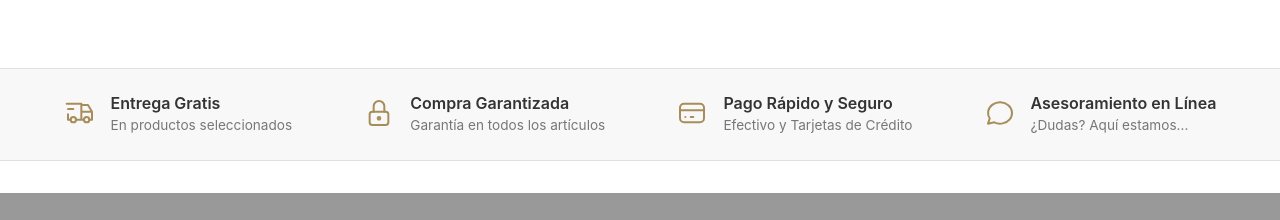
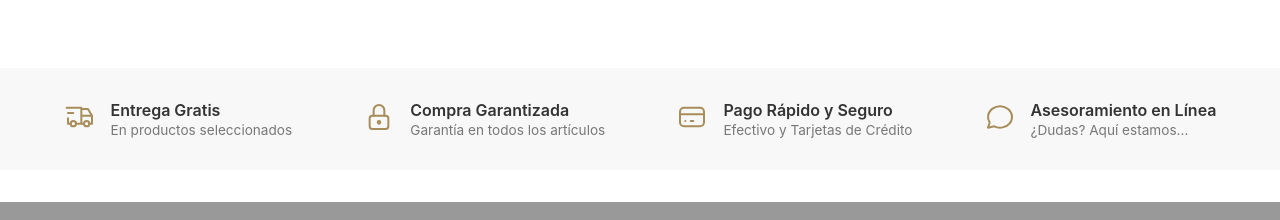
Before and after one commit to Javiermu97/impattopyproyect, a Next.js app: page / in a window 1280 px wide. Shown: the part 1240-1460 px from the top of the page. Built offline with nearby package versions, Linux system fonts and the light colour scheme; no server answers; the database is empty.

Commit message:
Primer commit

```diff
--- a/app/components/InfoBanner.tsx
+++ b/app/components/InfoBanner.tsx
@@ -38,48 +38,40 @@ const InfoBanner = () => {
       ref={bannerRef}
       className={`info-banner-section ${isBannerVisible ? 'visible' : ''}`}
     >
+      {/* ===== ESTE ES EL DIV ADICIONAL QUE SOLUCIONA EL PROBLEMA ===== */}
+      <div className="info-banner-content-wrapper">
         <div className="info-banner-container">
-        {/* 2. Item 1: Entrega Gratis (actualizado) */}
+          {/* Item 1: Entrega Gratis */}
           <div className="info-banner-item">
-          <div className="info-icon">
-            <TbTruckDelivery />
-          </div>
+            <div className="info-icon"><TbTruckDelivery /></div>
             <div className="info-text">
               <h3>Entrega Gratis</h3>
               <p>En productos seleccionados</p>
             </div>
           </div>
-
-        {/* 3. Item 2: Compra Garantizada (actualizado) */}
+          {/* Item 2: Compra Garantizada */}
           <div className="info-banner-item">
-          <div className="info-icon">
-            <TbLock />
-          </div>
+            <div className="info-icon"><TbLock /></div>
             <div className="info-text">
               <h3>Compra Garantizada</h3>
               <p>Garantía en todos los artículos</p>
             </div>
           </div>
-
-        {/* 4. Item 3: Pago Rápido y Seguro (actualizado) */}
+          {/* Item 3: Pago Rápido y Seguro */}
           <div className="info-banner-item">
-          <div className="info-icon">
-            <TbCreditCard />
-          </div>
+            <div className="info-icon"><TbCreditCard /></div>
             <div className="info-text">
               <h3>Pago Rápido y Seguro</h3>
               <p>Efectivo y Tarjetas de Crédito</p>
             </div>
           </div>
-
-        {/* 5. Item 4: Asesoramiento en Línea (actualizado) */}
+          {/* Item 4: Asesoramiento en Línea */}
           <div className="info-banner-item">
-          <div className="info-icon">
-            <TbMessageCircle />
-          </div>
+            <div className="info-icon"><TbMessageCircle /></div>
             <div className="info-text">
               <h3>Asesoramiento en Línea</h3>
               <p>¿Dudas? Aquí estamos...</p>
+            </div>
           </div>
         </div>
       </div>
--- a/app/globals.css
+++ b/app/globals.css
@@ -150,101 +150,45 @@ button { cursor: pointer; border: none; padding: 10px 20px; border-radius: 5px;
 
 
 /* ========================================================= */
-/* ===== CÓDIGO DEFINITIVO Y UNIFICADO PARA INFO BANNER ===== */
+/* ===== CÓDIGO FINAL CON WRAPPER PARA INFO BANNER ===== */
 /* ========================================================= */
 
-/* --- 1. ESTILOS PARA COMPUTADORA (VISTA POR DEFECTO) --- */
-
+/* La sección exterior solo se encarga del fondo y el espaciado vertical */
 .info-banner-section {
-  background-color: #f8f8f8; /* Fondo gris claro */
-  border-top: 1px solid #e0e0e0;
-  border-bottom: 1px solid #e0e0e0;
-  padding: 1.5rem 2rem;
+  background-color: #f8f8f8;
+  padding: 2rem 0; /* Espacio vertical, NADA a los costados */
   margin-bottom: 2rem;
-  /* Animación de entrada para toda la sección */
-  opacity: 0;
-  transition: opacity 0.5s ease-out;
-}
-.info-banner-section.visible {
-  opacity: 1;
-}
-
+}
+
+/* El nuevo WRAPPER se encarga de centrar y limitar el ancho */
+.info-banner-content-wrapper {
+  max-width: 1200px; /* Límite de ancho */
+  margin: 0 auto; /* Centrado automático */
+  padding: 0 1rem; /* Espacio a los costados */
+}
+
+/* El contenedor de los íconos define el layout (flex o grid) */
 .info-banner-container {
-  display: flex; /* Muestra los items uno al lado del otro */
-  flex-direction: row;
+  display: flex; /* Layout para computadora */
   justify-content: space-around;
-  align-items: center;
-  max-width: 1200px;
-  margin: 0 auto;
   gap: 1.5rem;
 }
 
-.info-banner-item {
-  display: flex;
-  align-items: center;
-  gap: 15px;
-  text-align: left;
-  /* Animación de entrada para cada item */
-  opacity: 0;
-  transform: translateY(20px);
-  transition: opacity 0.6s ease-out, transform 0.6s ease-out;
-}
-
-/* Retraso escalonado para la animación */
-.info-banner-section.visible .info-banner-item {
-  opacity: 1;
-  transform: translateY(0);
-}
-.info-banner-section.visible .info-banner-item:nth-child(1) { transition-delay: 0.1s; }
-.info-banner-section.visible .info-banner-item:nth-child(2) { transition-delay: 0.2s; }
-.info-banner-section.visible .info-banner-item:nth-child(3) { transition-delay: 0.3s; }
-.info-banner-section.visible .info-banner-item:nth-child(4) { transition-delay: 0.4s; }
-
-.info-banner-item .info-icon {
-  font-size: 1rem;
-}
-
-.info-banner-item .info-icon svg {
-  width: 32px;
-  height: 32px;
-  color: #A78D5A;
-  stroke-width: 1.5;
-}
-
-.info-banner-item .info-text {
-  display: flex;
-  flex-direction: column;
-}
-
-.info-banner-item h3 {
-  font-size: 1rem;
-  font-weight: 600;
-  color: #333;
-  margin: 0 0 2px 0;
-}
-
-.info-banner-item p {
-  font-size: 0.85rem;
-  color: #777;
-  margin: 0;
-  line-height: 1.5;
-}
-
-
-/* --- 2. ESTILOS PARA TABLET Y MÓVIL (ANULA LO DE ARRIBA) --- */
+/* En pantallas pequeñas, el contenedor cambia a grid 2x2 */
 @media (max-width: 992px) {
-
-  .info-banner-section {
-    padding: 2rem 0rem; /* Más espacio en los costados */
-  }
-
   .info-banner-container {
     display: grid;
-    grid-template-columns: repeat(2, 1fr); /* Cuadrícula 2x2 */
+    grid-template-columns: repeat(2, 1fr);
     gap: 2rem 1.5rem;
-    padding: 0 1rem; /* ...Y lo ponemos aquí para asegurar el espacio a los costados */
-  }
-}
+  }
+}
+
+/* --- Estilos de los items (no cambian) --- */
+.info-banner-item { display: flex; align-items: center; gap: 15px; }
+.info-banner-item .info-icon svg { width: 32px; height: 32px; color: #A78D5A; stroke-width: 1.5; }
+.info-banner-item .info-text { display: flex; flex-direction: column; }
+.info-banner-item h3 { font-size: 1rem; font-weight: 600; color: #333; margin: 0 0 2px 0; }
+.info-banner-item p { font-size: 0.85rem; color: #777; margin: 0; }
 
 
 
```
Lines whose indentation alone changed are shown as unchanged.
